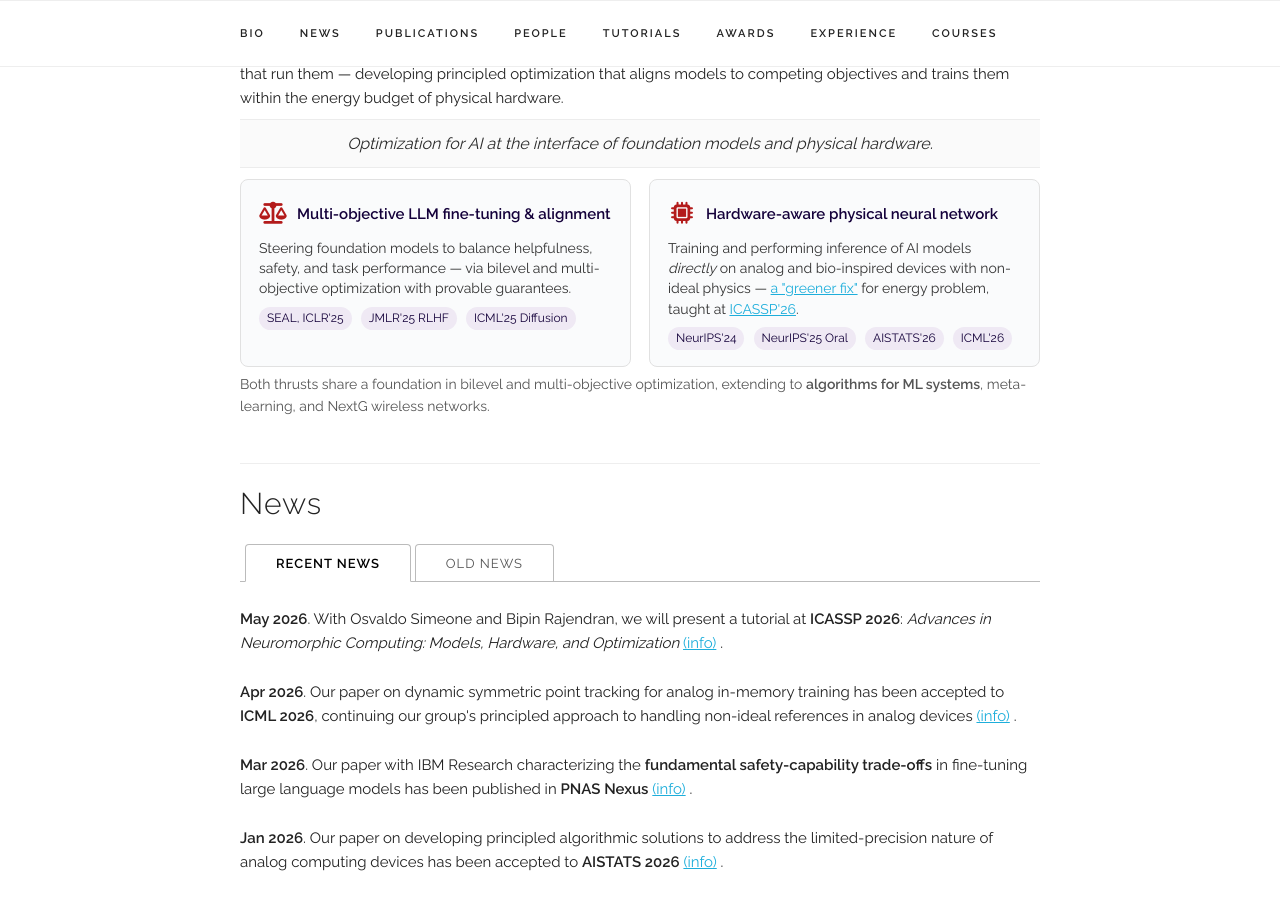
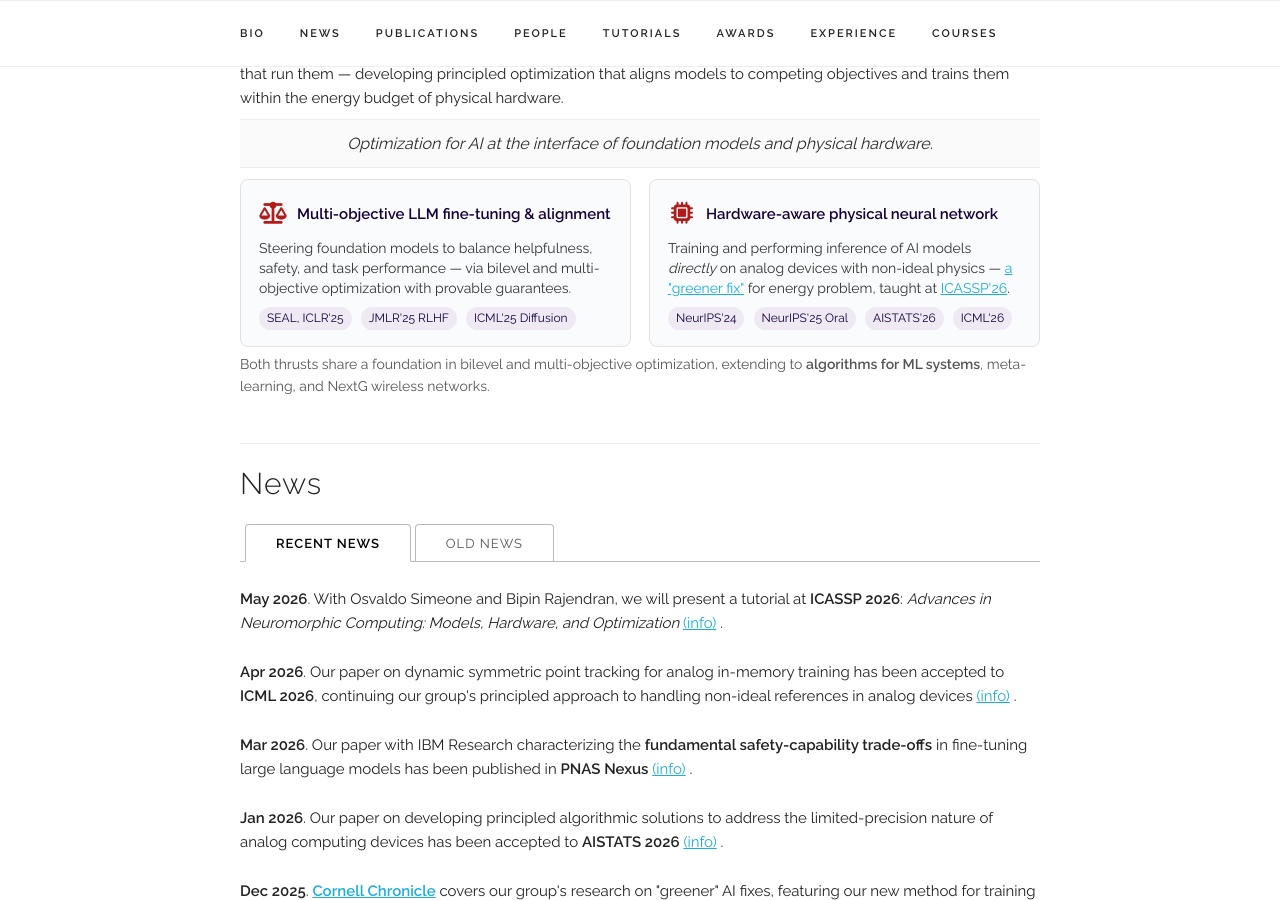
Before and after one commit to chentianyi1991/chentianyi1991.github.io, a Jekyll site: the page built from index.html, in a window 1280 px wide and 900 px high, scrolled down 690 px. Built offline with Jekyll 4.4.1, drawn with Linux system fonts in a browser that asks for light colours; some web fonts are replaced; comment, search, counter and statistics services are not loaded.

Commit message:
Update index.html

```diff
--- a/index.html
+++ b/index.html
@@ -97,7 +97,7 @@
         <span class="thrust-icon"><i class="fa-solid fa-microchip"></i></span>
         <span class="thrust-title">Hardware-aware physical neural network</span>
       </div>
-      <p class="thrust-body">Training and performing inference of AI models <em>directly</em> on analog and bio-inspired devices with non-ideal physics &mdash; <a href="https://news.cornell.edu/stories/2025/12/researchers-tackle-ais-energy-problem-greener-fix" target="_blank">a "greener fix"</a> for energy problem, taught at <a href="https://sites.google.com/view/osvaldosimeone/research/icassp-2026-tutorial" target="_blank">ICASSP'26</a>.</p>
+      <p class="thrust-body">Training and performing inference of AI models <em>directly</em> on analog devices with non-ideal physics &mdash; <a href="https://news.cornell.edu/stories/2025/12/researchers-tackle-ais-energy-problem-greener-fix" target="_blank">a "greener fix"</a> for energy problem, taught at <a href="https://sites.google.com/view/osvaldosimeone/research/icassp-2026-tutorial" target="_blank">ICASSP'26</a>.</p>
       <div class="thrust-tags">
         <a href="https://arxiv.org/pdf/2406.12774" target="_blank">NeurIPS'24</a>
         <a href="https://arxiv.org/pdf/2502.06309" target="_blank">NeurIPS'25 Oral</a>
```
